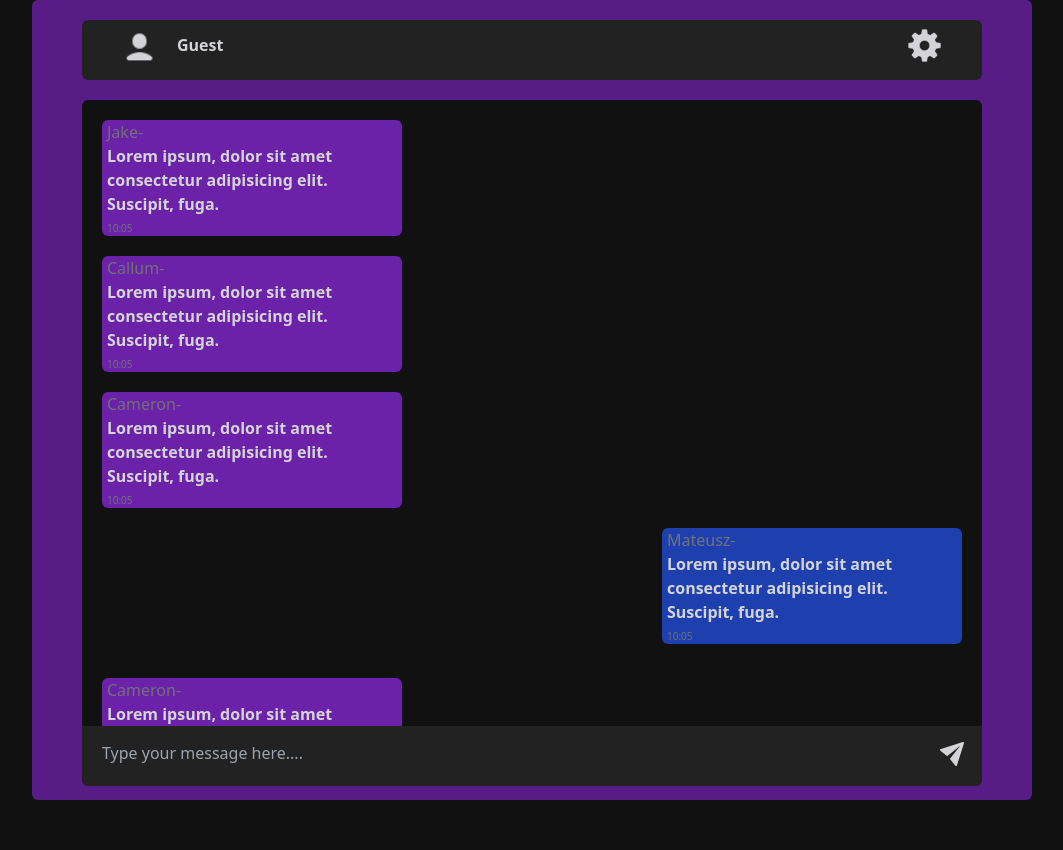
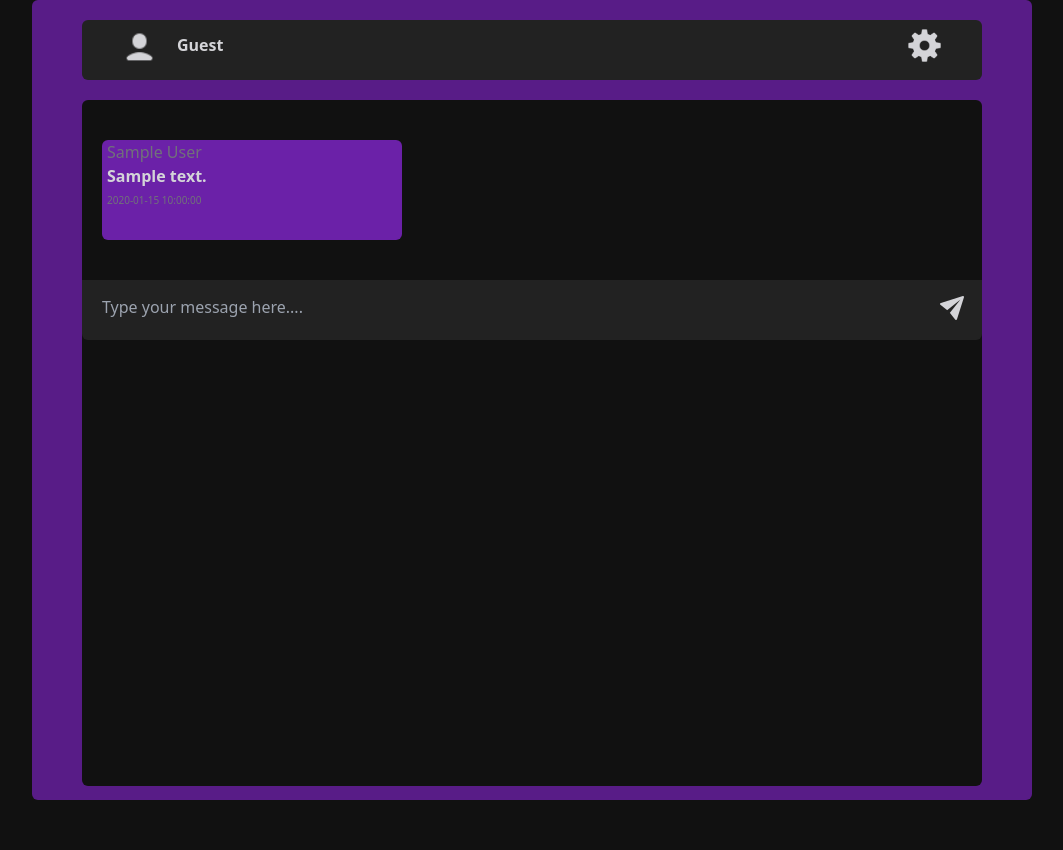
Before and after one commit to Kroplewski-M/Talk-To-Mat, a PHP site: page /chat.php in a window 1280 px wide. Shown: the whole page, without its empty margins (108-1171 px from the left). Run offline with PHP 8.4, Linux system fonts and the light colour scheme; tables that the repository leaves empty or names only in its code hold one stand-in row (values such as "Sample post"); some libraries are stand-ins or nearby versions.

Commit message:
started fetching messages

```diff
--- a/chat.php
+++ b/chat.php
@@ -5,11 +5,14 @@
     $age = "unkown";
     $password="none";
     $is_logged = false;
+    $UID = "Guest";
 
+    //SET LOGGED IN USER
     if(isset($_SESSION['name'])){
         $name = $_SESSION['name'];
         $email = $_SESSION['email'];
-        $age = "20";
+        $UID = $_SESSION['UID'];
+        $age = $_SESSION['age'];
         $password="*********";
         $is_logged = true;
 
@@ -22,6 +25,23 @@
         session_destroy();
         header("location: login.php");
     }
+
+    //UPDATE INFO
+    $updatedName = $updatedEmail = $updatedPassword = '';
+    //
+
+
+    //SEND MESSAGE
+    $message = "";
+    if(isset($_POST['send'])){
+        $message = $_POST['message'];
+        if($message != ''){
+            $sql = "INSERT INTO messages (uid,body) VALUES ('$UID','$message')";
+            mysqli_query($conn,$sql);
+        }
+    }
+
+
 ?>
 
 <body>
@@ -32,55 +52,46 @@
             <img src="./assets/settings.png" alt="" class="w-[35px] mt-[8px] float-right mr-10 hover:cursor-pointer" id="showSettings">
         </nav>
         <div class="messages w-[90%] h-[88%] bg-[#111111] mx-auto rounded-md relative pt-5">
+            <?php
+                   //RETRIEVE MESSAGES
+                    $sql = "SELECT * FROM messages";
+                    $result = $conn->query($sql);
+                    if($result->num_rows >0){
+                        //OUTPUT MESSAGES
+                        while($row = $result->fetch_assoc()){
+                            if($row["uid"] == $UID){
+                                echo '
+                                <div class="w-[100%] min-h-[150px]">
+                                    <div class="max-w-[400px] min-h-[100px] rounded-md bg-blue-800 ml-5 pl-[5px] mt-5 float-right mr-5">
+                                        <p class="text-zinc-500 font-light w-[100%]">'. $name . '</p>
+                                        <p class="text-zinc-300 font-semibold w-[90%]">'. $row['body'] . '</p>
+                                        <p class="text-zinc-500 font-light w-[100%] text-[10px] sticky bottom-0 pt-[5px]">'. $row['time'] . '</p>
+                                    </div>
+                                </div>
+                                ';
+                            }else{
+                                $sql2 = "SELECT * FROM users WHERE uid=$row[uid]";
+                                $result = $conn->query($sql2);
+                                $getName = $result->fetch_assoc();
+                                echo '
+                                <div class="max-w-[300px] min-h-[100px] rounded-md bg-purple-800 ml-5 pl-[5px] mt-5">
+                                <p class="text-zinc-500 font-light w-[100%]">'. $getName['name'] .'</p>
+                                <p class="text-zinc-300 font-semibold w-[90%]">'. $row['body'] . '</p>
+                               <p class="text-zinc-500 font-light w-[100%] text-[10px] sticky bottom-0 pt-[5px]">'. $row['time'] . '</p>
+                            </div>
+                                ';
+                            }
+                        }
+                    }
+            ?>
+           <div class="sticky bottom-0 w-[100%] h-[60px] bg-[#222222] rounded-b-md mt-10 ">
+            <form action="<?php echo htmlspecialchars($_SERVER['PHP_SELF'])?>" method="POST">
+                <input type="text" name="message" id="" class="mt-[15px] w-[85%] bg-transparent text-zinc-300 ml-5" placeholder="Type your message here....">
+                <img src="./assets/send.png" alt="" class="float-right w-[30px] mt-[13px] mr-[15px] hover:cursor-pointer">
+                <button value="submit" name="send" class="absolute right-4 mt-[16px] bg-transparent w-[30px] h-[30px]"></button>
+            </form>
+           </div>
 
-            <div class="max-w-[300px] min-h-[100px] rounded-md bg-purple-800 ml-5 pl-[5px] relative">
-                <p class="text-zinc-500 font-light w-[100%]">Jake-</p>
-                <p class="text-zinc-300 font-semibold w-[90%]">Lorem ipsum, dolor sit amet consectetur adipisicing elit. Suscipit, fuga.</p>
-                <p class="text-zinc-500 font-light w-[100%] text-[10px] sticky bottom-0 pt-[5px]">10:05</p>
-            </div>
-            <div class="max-w-[300px] min-h-[100px] rounded-md bg-purple-800 ml-5 pl-[5px] mt-5">
-                <p class="text-zinc-500 font-light w-[100%]">Callum-</p>
-                <p class="text-zinc-300 font-semibold w-[90%]">Lorem ipsum, dolor sit amet consectetur adipisicing elit. Suscipit, fuga.</p>
-                <p class="text-zinc-500 font-light w-[100%] text-[10px] sticky bottom-0 pt-[5px]">10:05</p>
-            </div>
-            <div class="max-w-[300px] min-h-[100px] rounded-md bg-purple-800 ml-5 pl-[5px] mt-5">
-                <p class="text-zinc-500 font-light w-[100%]">Cameron-</p>
-                <p class="text-zinc-300 font-semibold w-[90%]">Lorem ipsum, dolor sit amet consectetur adipisicing elit. Suscipit, fuga.</p>
-                <p class="text-zinc-500 font-light w-[100%] text-[10px] sticky bottom-0 pt-[5px]">10:05</p>
-            </div>
-            <div class="w-[100%] min-h-[150px]">
-                <div class="max-w-[300px] min-h-[100px] rounded-md bg-blue-800 ml-5 pl-[5px] mt-5 float-right mr-5">
-                    <p class="text-zinc-500 font-light w-[100%]">Mateusz-</p>
-                    <p class="text-zinc-300 font-semibold w-[90%]">Lorem ipsum, dolor sit amet consectetur adipisicing elit. Suscipit, fuga.</p>
-                    <p class="text-zinc-500 font-light w-[100%] text-[10px] sticky bottom-0 pt-[5px]">10:05</p>
-                </div>
-            </div>
-                <div class="max-w-[300px] min-h-[100px] rounded-md bg-purple-800 ml-5 pl-[5px] mt-5">
-                    <p class="text-zinc-500 font-light w-[100%]">Cameron-</p>
-                    <p class="text-zinc-300 font-semibold w-[90%]">Lorem ipsum, dolor sit amet consectetur adipisicing elit. Suscipit, fuga.</p>
-                   <p class="text-zinc-500 font-light w-[100%] text-[10px] sticky bottom-0 pt-[5px]">10:05</p>
-                </div>
-
-                <div class="max-w-[300px] min-h-[100px] rounded-md bg-purple-800 ml-5 pl-[5px] mt-5">
-                <p class="text-zinc-500 font-light w-[100%]">Jake-</p>
-                <p class="text-zinc-300 font-semibold w-[90%]">Lorem ipsum, dolor sit amet consectetur adipisicing elit. Suscipit, fuga.</p>
-                <p class="text-zinc-500 font-light w-[100%] text-[10px] sticky bottom-0 pt-[5px]">10:05</p>
-            </div>
-            <div class="max-w-[300px] min-h-[100px] rounded-md bg-purple-800 ml-5 pl-[5px] mt-5">
-                <p class="text-zinc-500 font-light w-[100%]">Callum-</p>
-                <p class="text-zinc-300 font-semibold w-[90%]">Lorem ipsum, dolor sit amet consectetur adipisicing elit. Suscipit, fuga.</p>
-                <p class="text-zinc-500 font-light w-[100%] text-[10px] sticky bottom-0 pt-[5px]">10:05</p>
-            </div>
-            <div class="max-w-[300px] min-h-[100px] rounded-md bg-purple-800 ml-5 pl-[5px] mt-5">
-                <p class="text-zinc-500 font-light w-[100%]">Cameron-</p>
-                <p class="text-zinc-300 font-semibold w-[90%]">Lorem ipsum, dolor sit amet consectetur adipisicing elit. Suscipit, fuga.</p>
-                <p class="text-zinc-500 font-light w-[100%] text-[10px] sticky bottom-0 pt-[5px]">10:05</p>
-            </div>
-
-           <div class="sticky bottom-0 w-[100%] h-[60px] bg-[#222222] rounded-b-md mt-10">
-                <input type="text" name="" id="" class="mt-[15px] w-[85%] bg-transparent text-zinc-300 ml-5" placeholder="Type your message here....">
-                <img src="./assets/send.png" alt="" class="float-right w-[30px] mt-[13px] mr-[15px] hover:cursor-pointer">
-           </div>
         </div>
     </section>
       <!--ACCOUNT SETTINGS -->
@@ -88,7 +99,7 @@
             <div class="max-w-[500px] h-[500px] bg-[#111111] mx-auto rounded-md mt-10 text-zinc-300 relative">
                 <img src="./assets/close.png" alt="" class="w-[30px] absolute right-2 mt-[3px] hover:cursor-pointer" id="closeSettings">
                 <p class="text-[30px] text-center font-bold">Account Settings</p>
-                <!--IF ITS A GUES-->
+                <!--IF ITS A GUEST-->
                 <div class="text-center font-bold text-[20px] mt-[50px]" id="guest">
                     <p class="text-[25px]">You are not logged in!</p>
                     <form action="" method="POST">
@@ -108,14 +119,18 @@
                 </div>
                 <!--SHOW FORM-->
                 <div class="text-center font-bold text-[20px] mt-[50px] hidden" id="accountForm">
+                    <p class='text-red-400 '>Only input fields you want to change</p>
                     <form action="">
                         <label for="name">Name:</label>
+                        <br>
                         <input type="text" placeholder="<?php echo $name ?>" class="w-[200px] h-[30px] bg-[#222222] rounded-md text-zinc-300 pl-[5px]">
                         <br><br>
                         <label for="email">Email:</label>
+                        <br>
                         <input type="email" placeholder="<?php echo $email ?>" class="w-[200px] h-[30px] bg-[#222222] rounded-md text-zinc-300 pl-[5px]">
                         <br><br>
                         <label for="email">Password:</label>
+                        <br>
                         <input type="password" class="w-[200px] h-[30px] bg-[#222222] rounded-md text-zinc-300 pl-[5px]">
                         <br>
                         <button value="submit" name="submit" class="max-w-[200px] h-[35px] bg-purple-900 rounded-md mt-10 mb-10 float-left ml-5 px-[5px] font-bold ml-[40px] md:ml-[165px]" id="submit">Submit</button>
--- a/login.php
+++ b/login.php
@@ -28,6 +28,7 @@
             $_SESSION['name'] = $user['name'];
             $_SESSION['UID'] = $user['uid'];
             $_SESSION['email'] = $user['email'];
+            $_SESSION['age'] = $user['age'];
             header('location: chat.php');
         }else{
             if($_POST['email'] !== '' && $_POST['password'] !== ''){
```
